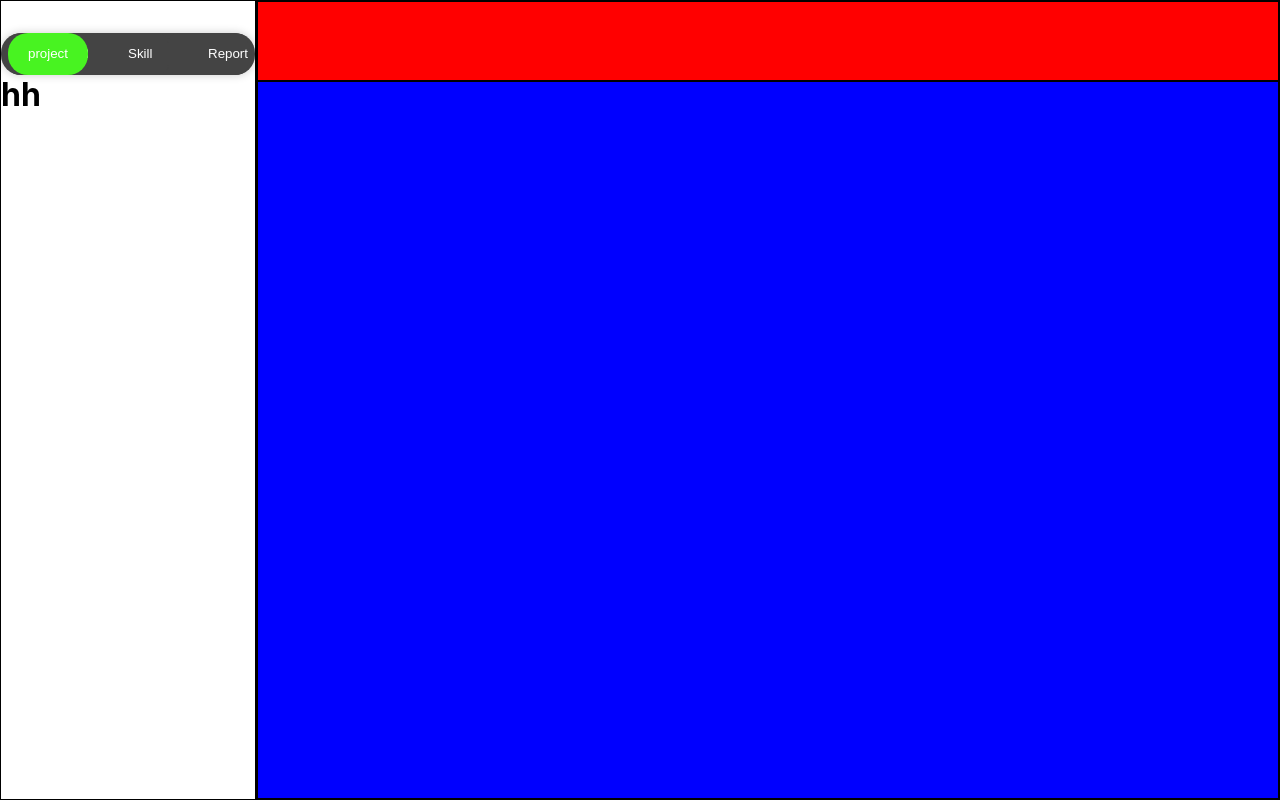
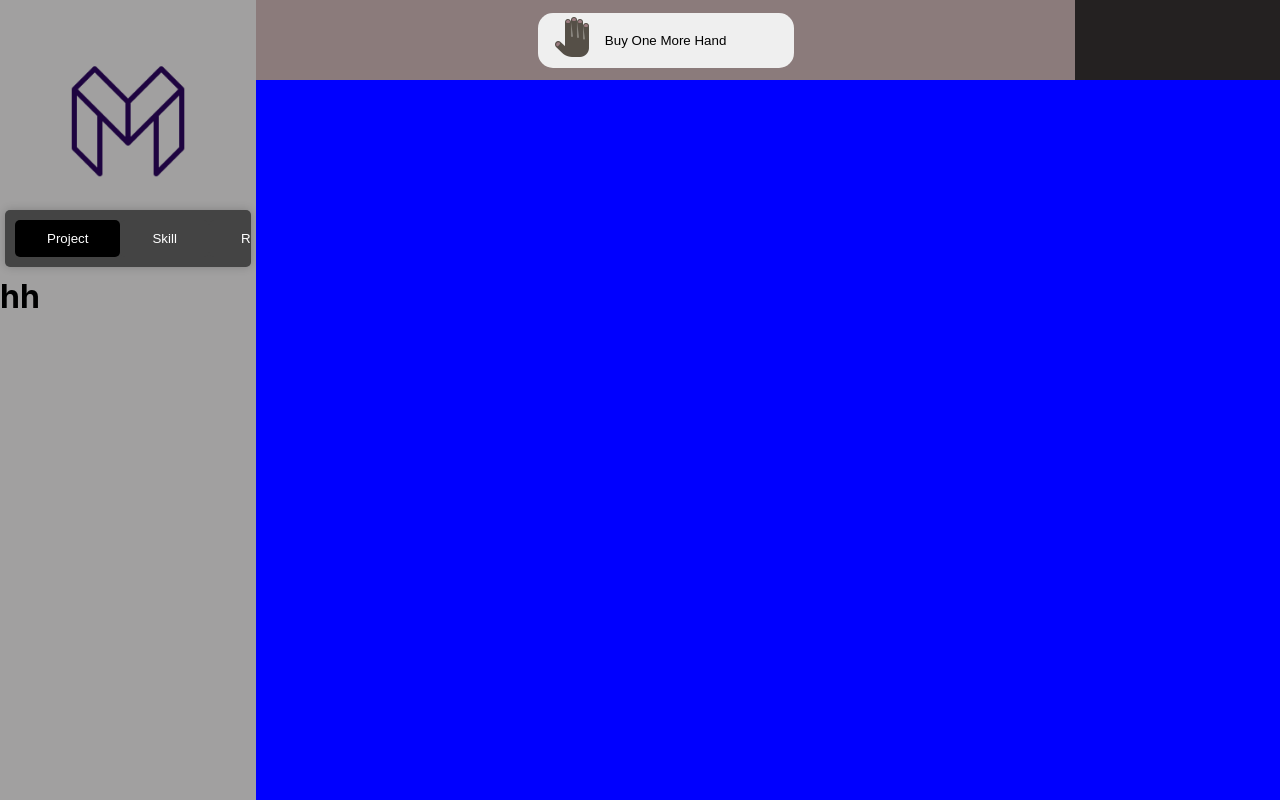
Before and after one commit to bellaabdelouahab/flip-coins, a React (Create React App) app: page / in a window 1280 px wide. Built offline with nearby package versions, Linux system fonts and the light colour scheme.

Commit message:
add design for home page and fix sizing

```diff
--- a/src/App.css
+++ b/src/App.css
@@ -1,7 +1,10 @@
+
+
+
 .holder_components{
-    width: 100%;
+    width:20vw;
     max-height: max-content;
-    height: 100%;
+    height: max-content;
     display: flex;
     flex-direction: row;
     justify-content: space-between;
@@ -11,5 +14,4 @@
 .second_componenet{
     width: 80vw;
     height: 100vh;
-    border: solid 1px black;
 }
--- a/src/components/Flipp/flipp.css
+++ b/src/components/Flipp/flipp.css
@@ -1,7 +1,6 @@
 .Game_area{
     width: 100%;
     height: 90%;
-    border: solid 1px black;
     /* margin-left: 20vw; */
     background: blue;
 }
--- a/src/components/Nav/Nav.jsx
+++ b/src/components/Nav/Nav.jsx
@@ -4,7 +4,12 @@ import './nav.css'
 export default function Nav () {
   return (
     <div className='nav_area'>
-
+        <div className='nv-options'>
+          <button className='Add-hand'> Buy One More Hand</button>
+          </div>
+        <div className='coins'>
+          {/* div for  */}
+        </div>
     </div>
   )
 }
--- a/src/components/Nav/nav.css
+++ b/src/components/Nav/nav.css
@@ -1,7 +1,48 @@
 .nav_area{
-    width: 100%;
-    height: 10%;
-    border: solid 1px black;
-    /* margin-left: 20vw; */
+    width: 80vw;
+    height: 10vh;
     background: red;
+    display: flex;
 }
+.coins{
+    width: 20vw;
+    height:10vh;
+    background: #242121;
+    float: right;
+}
+.nv-options{
+    width: 80vw;
+    height: 10vh;
+    background: #8b7b7b;
+    text-align:center;
+    display: flex;
+    justify-content: space-around;
+    align-items: center;
+
+}
+.Add-hand{
+    padding: 20px 40px;
+    border-radius: 15px;
+    border: none;
+    width: 20vw;
+    transition: background 0.2s ;
+    position: relative;
+}
+.Add-hand:hover{
+    background: #ce8526;
+    cursor: pointer;
+
+}
+.Add-hand::before{
+    content: "";
+    position: absolute;
+    background: #000;
+    width: 48px;
+    height: 48px;
+    background: url("../../assets/hand.png");
+    background-size: cover;
+    background-repeat: no-repeat;
+    background-position: center;
+    top: 0;
+    left: 10px;
+}
--- a/src/components/PaytoPlay/Pay.jsx
+++ b/src/components/PaytoPlay/Pay.jsx
@@ -6,6 +6,7 @@ export default function Pay () {
 
   return (
     <div className='pay_holder'>
+        <div className='logo'></div>
         <div className="list_of_options">
             <button
             className="option-btn active"
--- a/src/components/PaytoPlay/pay.css
+++ b/src/components/PaytoPlay/pay.css
@@ -1,59 +1,40 @@
 .pay_holder{
-    width: 20vw;
+    min-width: 20vw;
     height: 100vh;
-    border: solid 1px black;
+    background: #a1a0a0;
 }
-
+.logo{
+    height: 20vh;
+    background: url("../../assets/logo.png") no-repeat center center/50%;
+    margin: 0 auto;
+    margin-top: 5vh;
+}
 .list_of_options {
     margin: 0 auto;
     display: flex;
     flex-direction: row;
-    justify-content: center;
+    justify-content: space-around;
     align-items: center;
+
     background: #444;
-    border-radius: 20px;
+    border-radius: 5px;
     margin-top: 4vh;
     box-shadow: 0 0 10px rgba(0, 0, 0, 0.2);
     overflow: hidden;
+    margin: 10px 5px;
+    padding: 10px ;
 }
 .option-btn {
-    width: 10%;
-    height: 2.6rem;
     border: none;
-    border-radius: 10px;
-    padding: 0.2rem;
+    border-radius: 5px;
+    padding: 0.7rem 2rem;
+    text-align: center;
     background: #444;
     color: #fff;
     cursor: pointer;
-    padding: 0 2.5rem;
     position: relative;
-    /* transition: 0.2s ease; */
-
+    transition: background 0.5s ease-in;
 }
-.option-btn:after {
-    content: "";
-    /* center the text */
-    display: flex;
-    justify-content: center;
-    align-items: center;
-    position: absolute;
-    top: 0;
-    right: 0.7rem;
-    width:0;
-    height: 100%;
-    background: #48f321;
-    border-radius: 20px;
-    /* background: transparent; */
-    /* transition: all 400ms ease; */
+.option-btn.active{
+    background: #000;
 }
-
-.option-btn.active:after {
-
-
-    content: attr(data-content);
-    width: 100%;
-    left: 0;
-    /* background: transparent; */
-    transition: all 900ms ease;
-
-}
```
Also changed, not shown: src/assets/hand.png (added), src/assets/logo.png (added).
